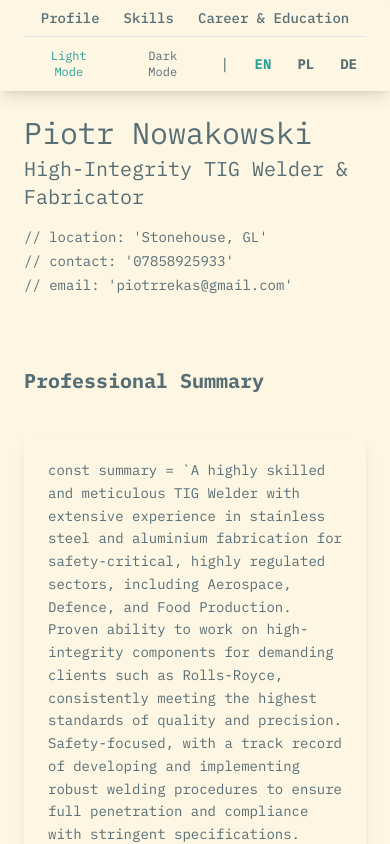
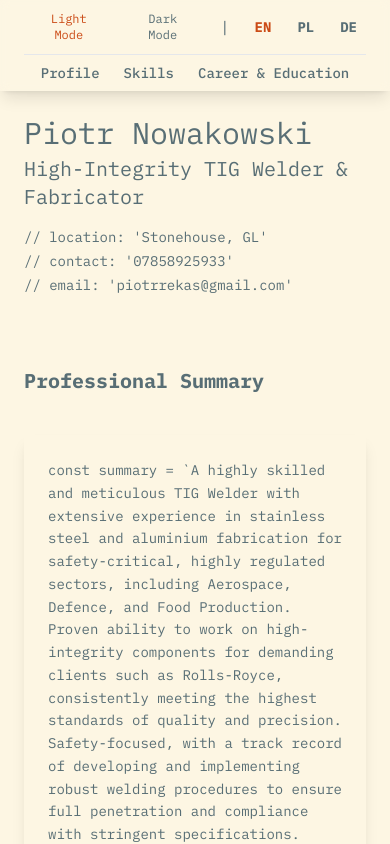
Before and after one commit to PeteNova/interactive-cv, a plain HTML site: page index.html in a window 390 px wide. Shown: the top 844 px of the page. Drawn offline with nearby package versions, Linux system fonts and the light colour scheme.

Commit message:
feat(UI): Przebudowa interfejsu, nawigacji i responsywności
Wprowadzono kompleksowe zmiany w interfejsie użytkownika w celu uproszczenia nawigacji, poprawy responsywności na różnych urządzeniach oraz ogólnej estetyki.

Kluczowe zmiany:

- **Przebudowa nawigacji:**
  - Uproszczono menu, redukując liczbę kategorii z siedmiu do trzech ("Profil", "Umiejętności", "Kariera i Edukacja").
  - Wszystkie elementy sterujące (nawigacja, motyw, język) zostały przeniesione na nowy, unieruchomiony pasek na górze strony.

- **Poprawa responsywności:**
  - Nowy pasek nawigacyjny jest w pełni responsywny. Na urządzeniach mobilnych ustawienia i nawigacja wyświetlają się w osobnych rzędach, a na większych ekranach łączą się w jeden wiersz.
  - Zaimplementowano responsywną typografię – rozmiary czcionek dla nagłówków i tekstu głównego są teraz mniejsze na telefonach i automatycznie dostosowują się do większych ekranów.

- **Usprawnienia wizualne:**
  - Zmieniono kolor podświetlenia aktywnych przycisków z turkusowego na pomarańczowy, aby lepiej pasował do ogólnej estetyki.

```diff
--- a/index.html
+++ b/index.html
@@ -79,10 +79,10 @@
             cursor: pointer;
         }
         .lang-btn:hover, .theme-btn:hover {
-            color: var(--cyan);
+            color: var(--orange);
         }
         .lang-btn.active, .theme-btn.active {
-            color: var(--cyan);
+            color: var(--orange);
             cursor: default;
         }
     </style>
@@ -90,7 +90,7 @@
 <body class="">
 
     <div class="sticky top-0 z-50 bg-base2/80 backdrop-blur-sm shadow-lg">
-        <div class="container mx-auto px-6 flex flex-col md:flex-row md:items-center md:justify-between">
+        <div class="container mx-auto px-6 flex flex-col-reverse md:flex-row md:items-center md:justify-between">
             <nav id="navbar">
                 <ul class="flex justify-center md:justify-start space-x-6 py-2 text-base01 font-medium overflow-x-auto text-sm md:text-base">
                     <li><a href="#summary" class="hover:text-orange transition duration-300 py-2 border-b-2 border-transparent hover:border-orange" data-translate-key="nav_profile">Profile</a></li>
@@ -98,7 +98,7 @@
                     <li><a href="#timeline" class="hover:text-orange transition duration-300 py-2 border-b-2 border-transparent hover:border-orange" data-translate-key="nav_career">Career & Education</a></li>
                 </ul>
             </nav>
-            <div class="flex justify-center md:justify-end items-center space-x-4 py-2 md:py-0 border-t border-base0 md:border-t-0">
+            <div class="flex justify-center md:justify-end items-center space-x-4 py-2 md:py-0 border-b border-base0 md:border-b-0 md:border-t-0">
                  <div id="theme-switcher" class="flex items-center space-x-2 text-xs">
                     <button data-theme="default" class="theme-btn" data-translate-key="theme_light">Light Mode</button>
                     <button data-theme="theme-atom-one-dark" class="theme-btn" data-translate-key="theme_dark">Dark Mode</button>
```
